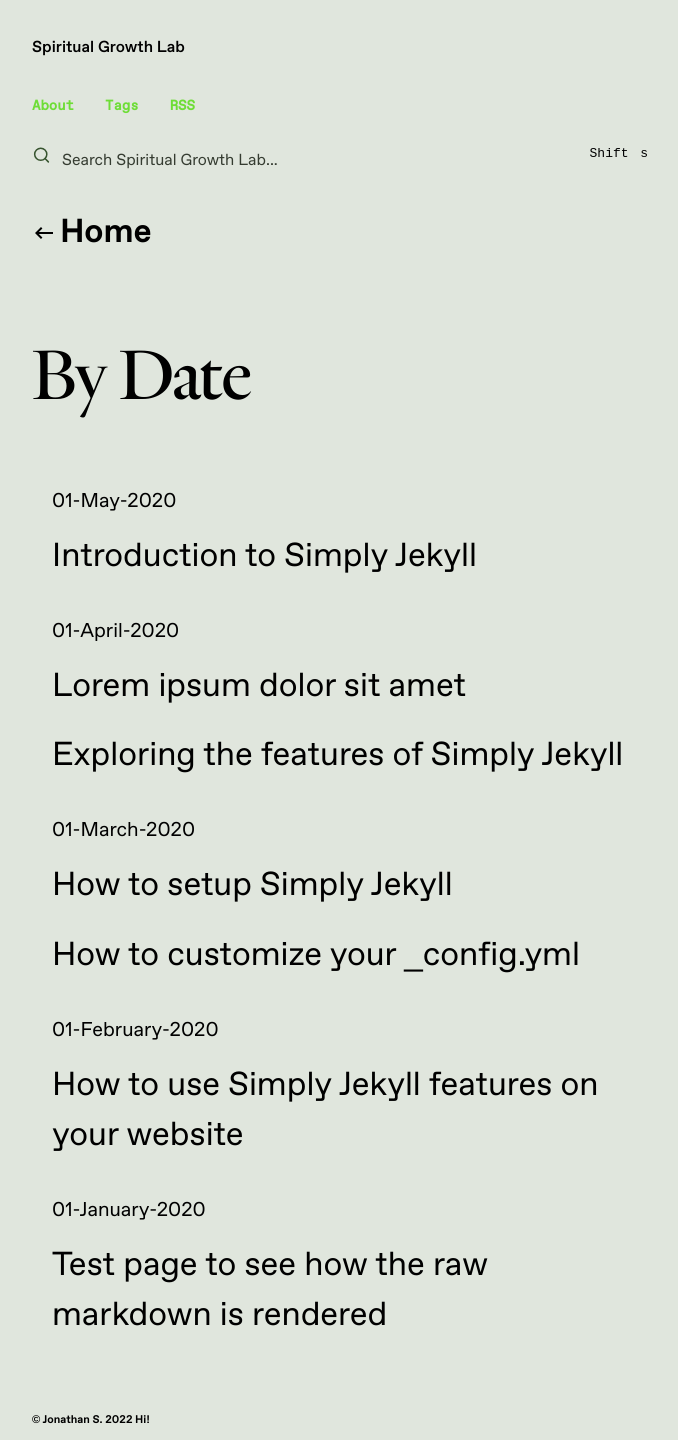
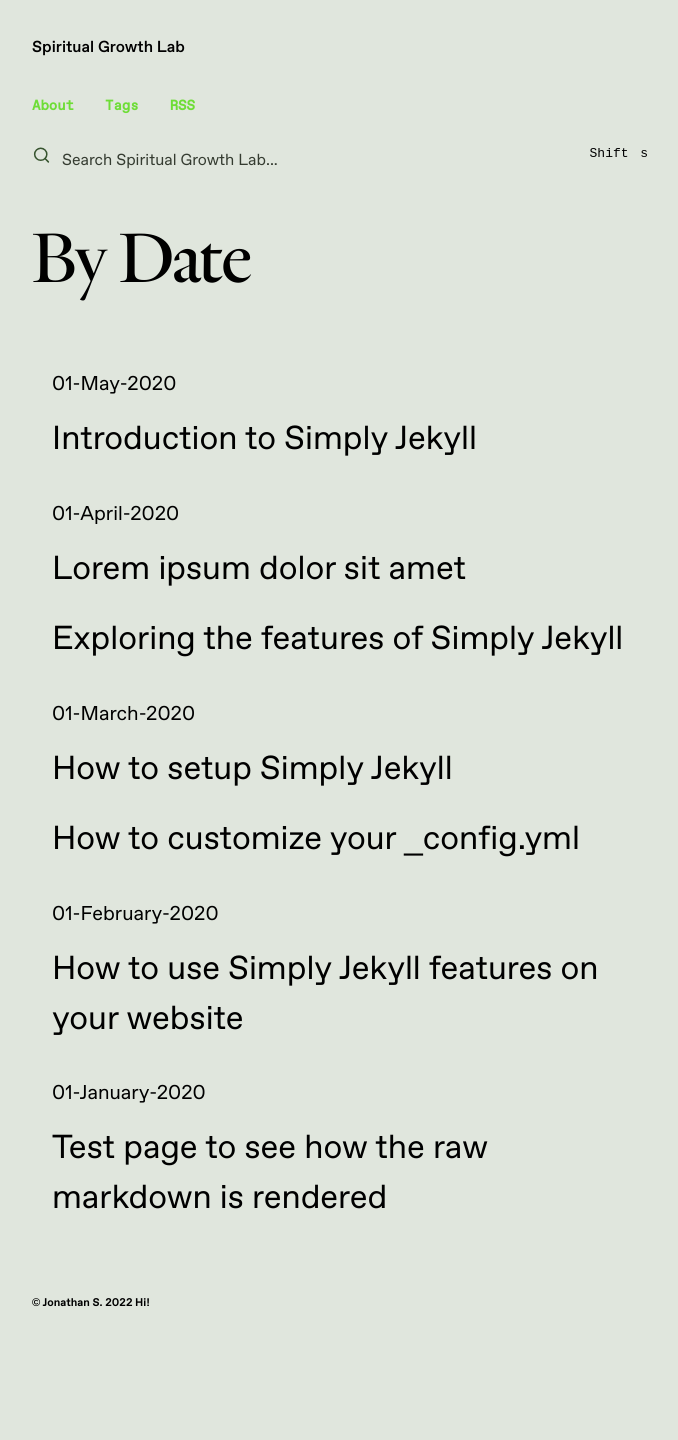
Before and after one commit to jsantiago611/digital-garden-master, a Jekyll site: the page built from dates.md, in a window 1280 px wide. Shown: the whole page, without its empty margins (298-976 px from the left). Built offline with Jekyll 4.4.1, drawn with Linux system fonts in a browser that asks for light colours; after the commit the page ends 1323 px from its top, so only the background shows below that.

Commit message:
Delete back buttton

```diff
--- a/_includes/Header.html
+++ b/_includes/Header.html
@@ -207,14 +207,6 @@
     <script src="/assets/js/Search.js"></script>
     {%- endif -%}
     {%- if page.permalink != "/" -%}
-    <div class="main-site-subheader disable-select" id="scroll-head">
-        <div class="back-icon" onclick="window.location.assign('/');">
-            <svg class="ripple" xmlns="http://www.w3.org/2000/svg" height="24" viewBox="0 0 24 24" width="24">
-                <path d="M0 0h24v24H0z" fill="none"/>
-                <path d="M21 11H6.83l3.58-3.59L9 6l-6 6 6 6 1.41-1.41L6.83 13H21z"/>
-            </svg>
-        </div>
-        <p class="back-p">Home</p>
-    </div>
+
     {%- endif -%}
 </header>
```
